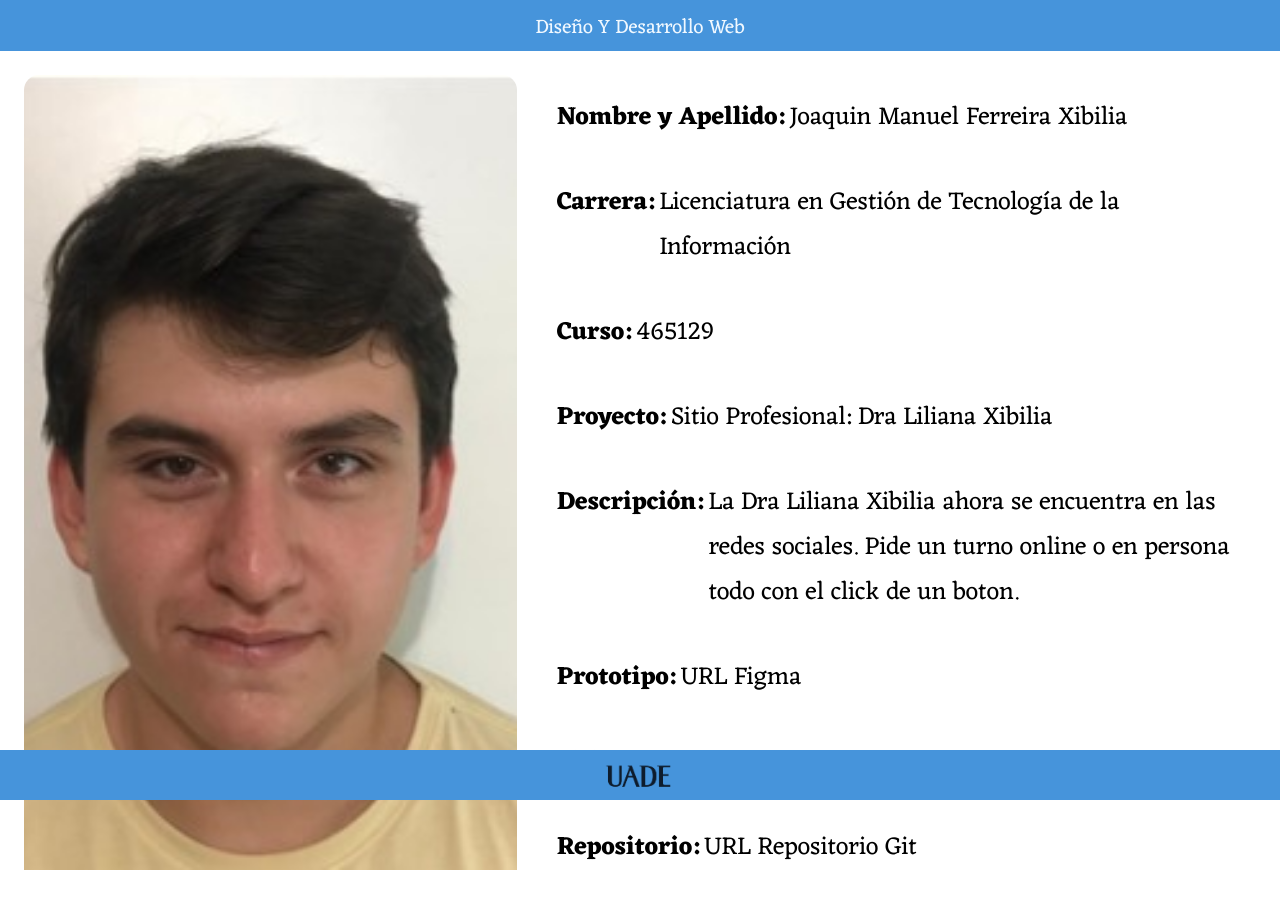
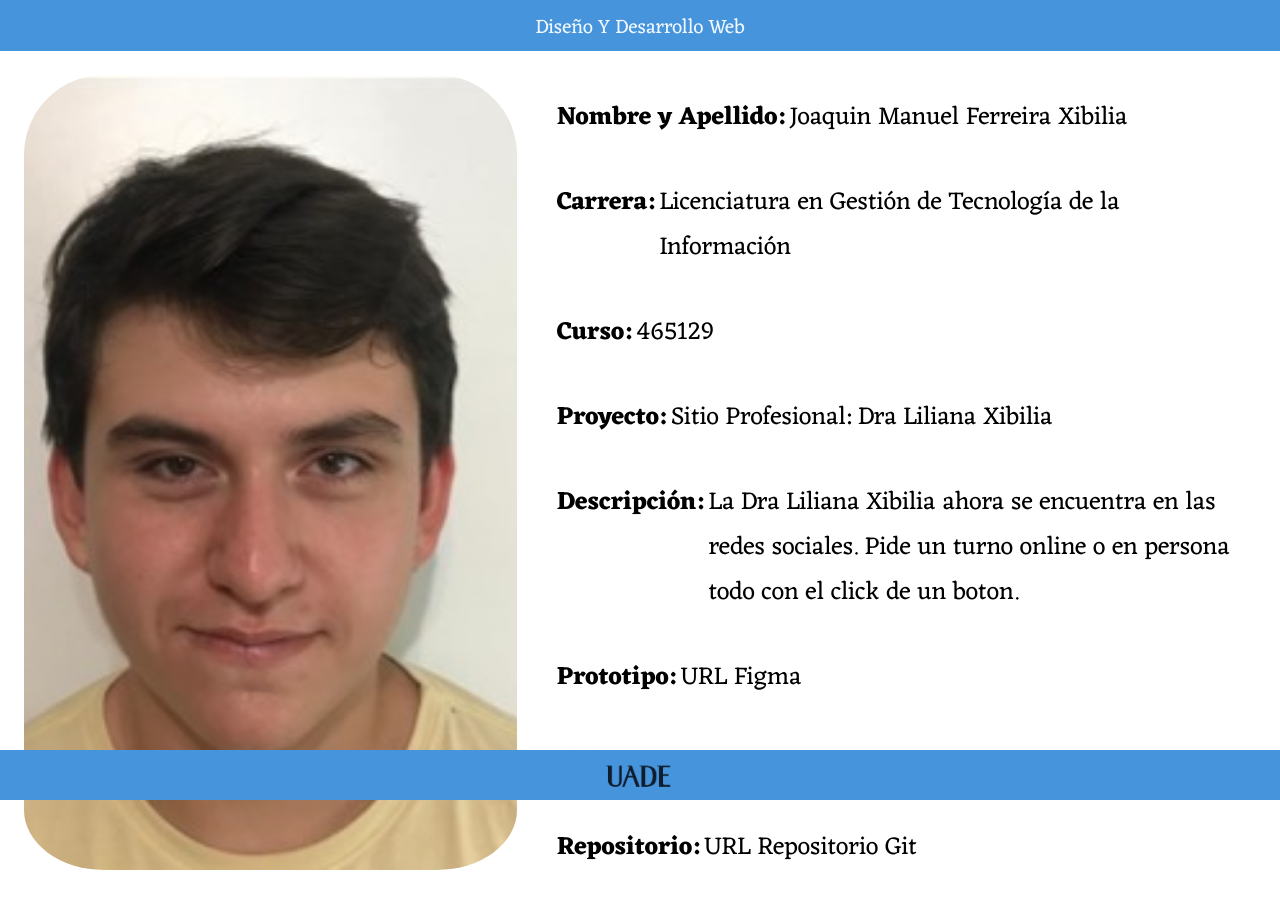
Before and after one commit to JoFerre2529/Parcial-JoaquinFerreira, a plain HTML site: page index.html in a window 1280 px wide. Drawn offline with Linux system fonts and the light colour scheme; a web font is replaced by a local one.

Commit message:
arreglo de errores

```diff
--- a/css/styles.css
+++ b/css/styles.css
@@ -44,7 +44,7 @@
     width: 100%;
     max-width: 40%;
     object-fit: cover;
-    border-radius: 15px;
+    border-radius: 5rem;
     padding-bottom: 2.5vh;
 }
 
--- a/index.html
+++ b/index.html
@@ -19,7 +19,7 @@
     </div>
 
     <div class="container">
-        <img class="imagenpersonal" src="/img/foto personal.jpg" alt="">
+        <img class="imagenpersonal" src="./img/foto personal.jpg" alt="">
         <ul class="lista">
             <li>
                 <p class="texto">
@@ -70,7 +70,7 @@
     </div>
 
     <footer class="footer">
-        <img class="imagen" src="/img/uade.png" alt="UADE">
+        <img class="imagen" src="./img/uade.png" alt="UADE">
     </footer>
 </body>
 
```
